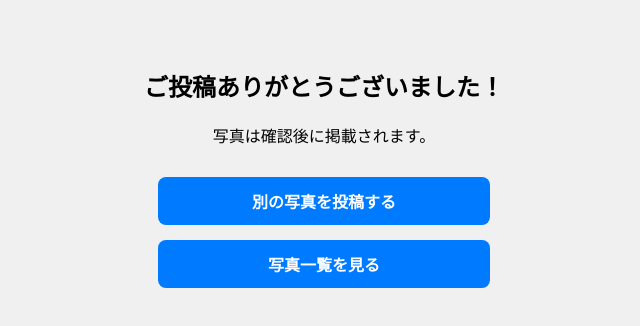
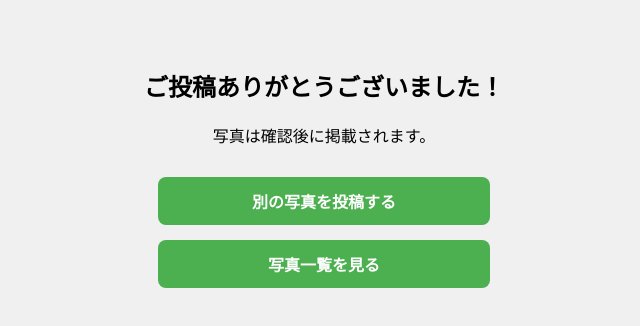
Before and after one commit to 1206162/photo-map-system, a website: page public/thanks.html in a window 1280 px wide. Shown: the whole page, without its empty margins (316-956 px from the left). Drawn offline with Linux system fonts and the light colour scheme.

```diff
--- a/public/thanks.html
+++ b/public/thanks.html
@@ -30,7 +30,7 @@
       width: 100%;
       max-width: 300px;
       padding: 12px 16px;
-      background: #007BFF;
+      background: #4CAF50;
       color: white;
       text-decoration: none;
       border-radius: 8px;
@@ -39,7 +39,7 @@
     }
 
     .buttons a:hover {
-      background: #0056b3;
+      background: #4CAF50;
     }
   </style>
 </head>
```
